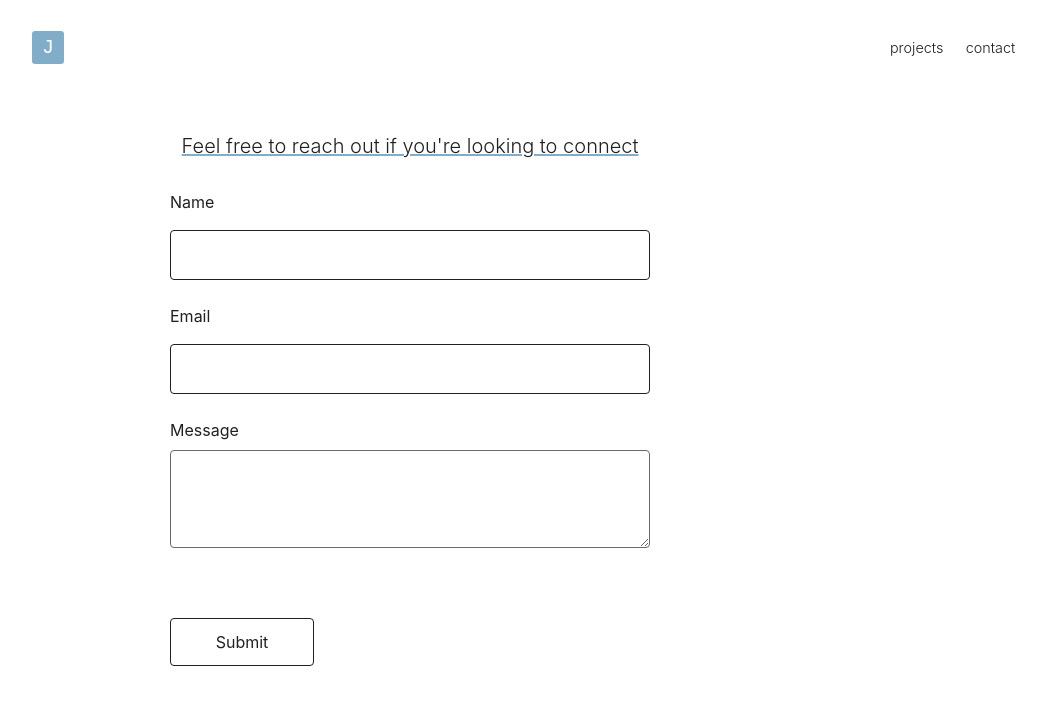
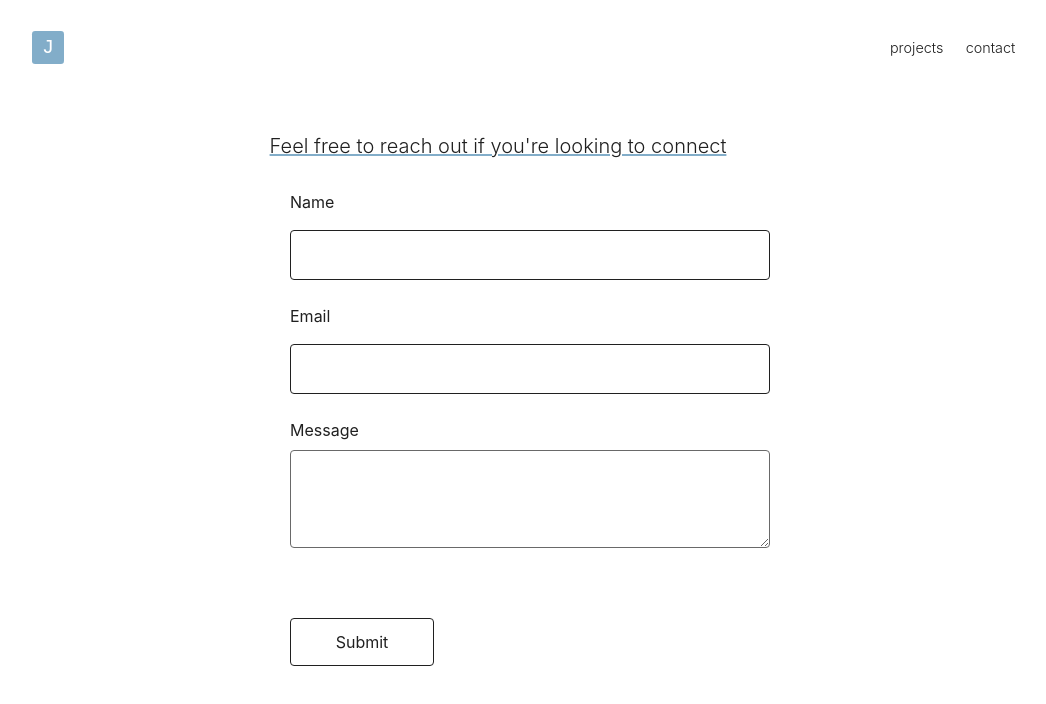
Before and after one commit to the-rabblerouser/portfolio, a Next.js app: page /contact in a window 1280 px wide. Shown: the top 704 px of the page, without its empty margins (110-1156 px from the left). Built offline with nearby package versions, Linux system fonts and the light colour scheme.

Commit message:
fixed form spacing on desktop

```diff
--- a/styles/Contact.module.css
+++ b/styles/Contact.module.css
@@ -1,6 +1,6 @@
 .container {
 	min-height: 100vh;
-	max-width: 65rem;
+	max-width: 100vw;
 	padding: 0 0.5rem;
 	display: flex;
 	flex-direction: column;
@@ -12,6 +12,7 @@
 	font-weight: 300;
 	font-family: var(--title-font);
 	margin-bottom: 2rem;
+	margin-left: -4rem;
 	color: var(--title-color);
 	text-decoration: underline;
 	text-decoration-color: var(--accent-color);
```
